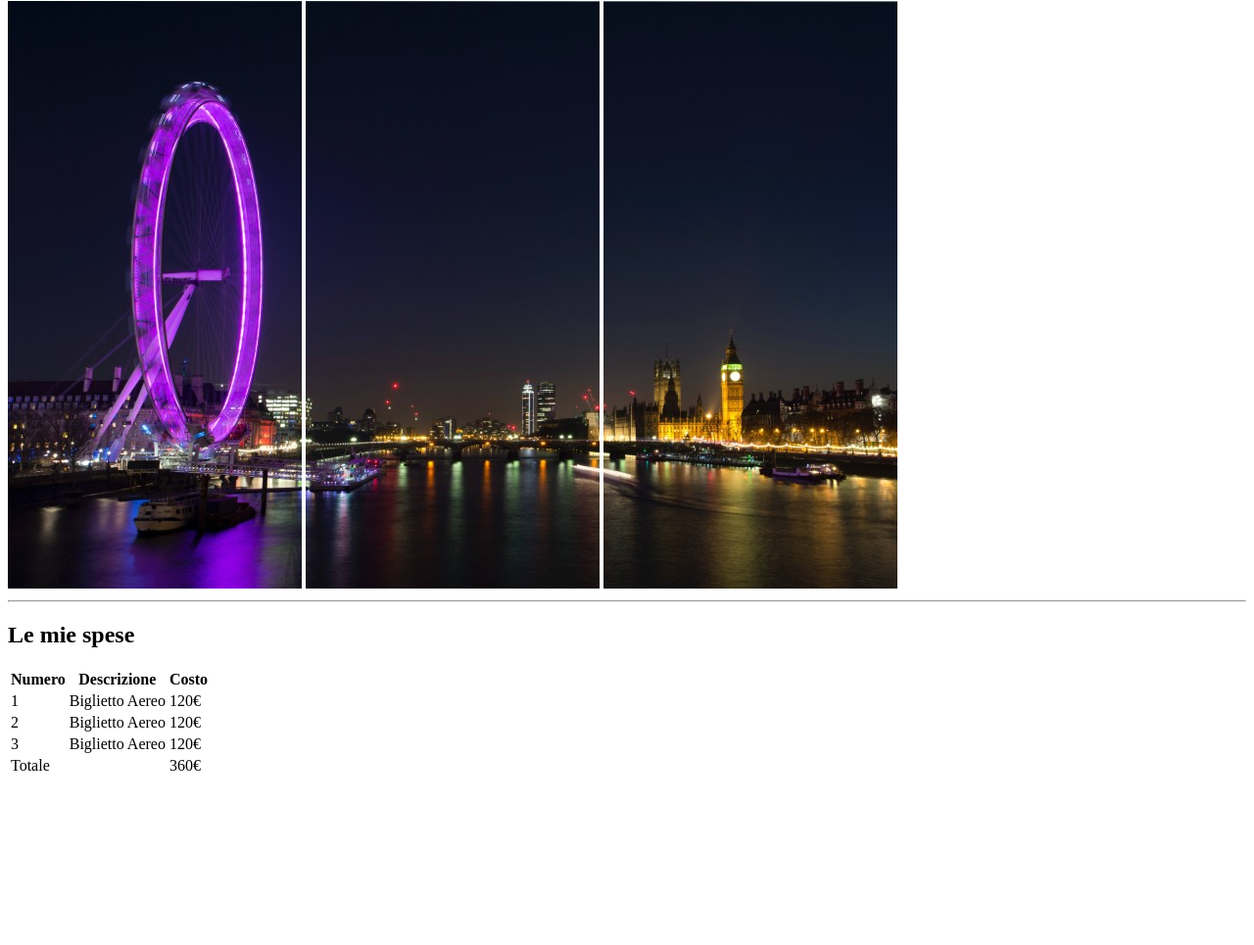
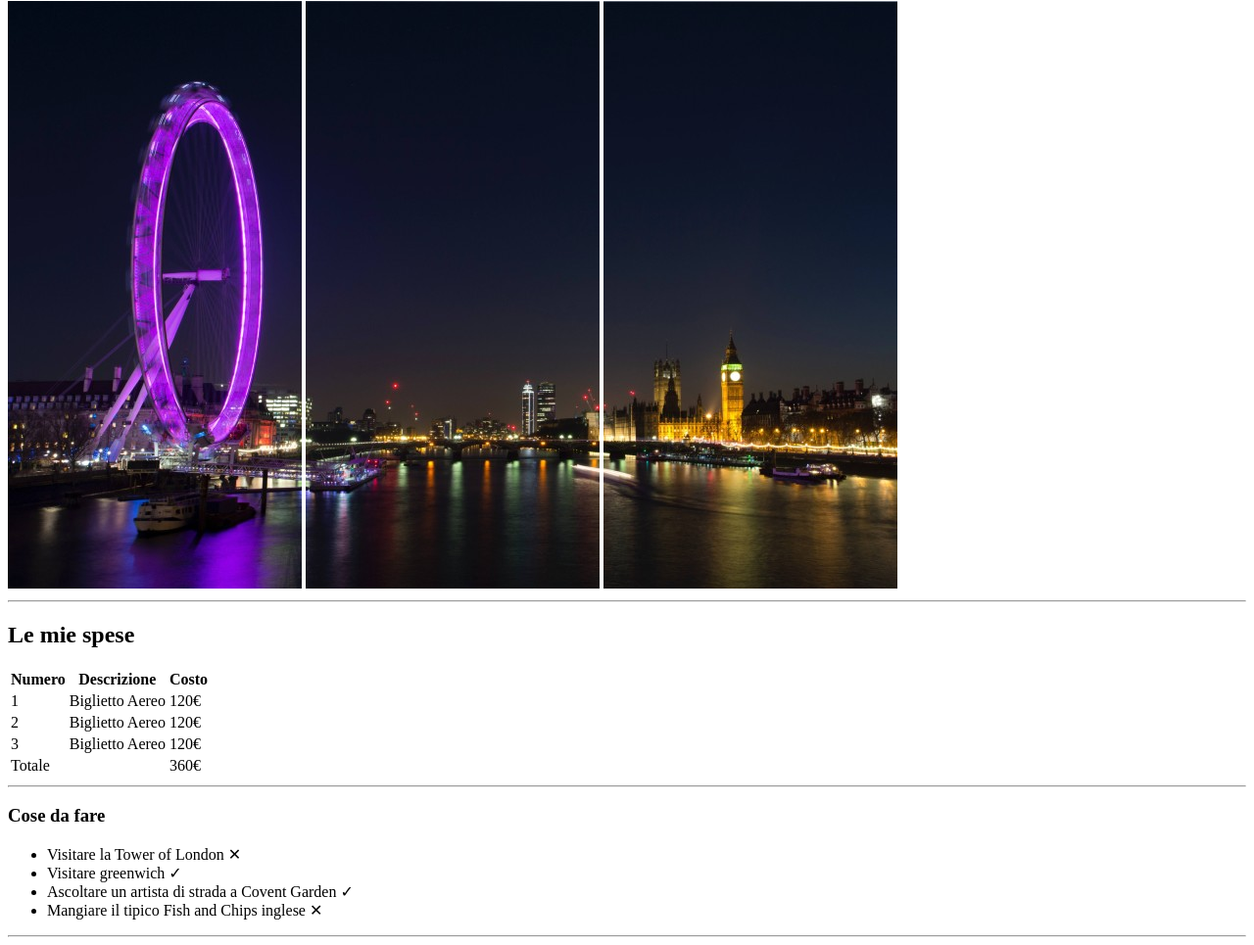
Before and after one commit to rebs-code/html-london-trip, a plain HTML site: page index.html in a window 1280 px wide. Shown: the part 79-1044 px from the top of the page at 98% size. Before the commit the page ends 881 px from the top, so only its background shows below. Drawn offline with Linux system fonts and the light colour scheme.

Commit message:
feat: added to do list

```diff
--- a/index.html
+++ b/index.html
@@ -48,6 +48,18 @@
               </tr>
             </tbody>
             </table>
+            <hr>
+    </div>
+
+    <div>
+        <h3>Cose da fare</h3>
+        <ul>
+            <li>Visitare la Tower of London &#x2715</li>
+            <li>Visitare greenwich &#x2713</li>
+            <li>Ascoltare un artista di strada a Covent Garden &#x2713</li>
+            <li>Mangiare il tipico Fish and Chips inglese &#x2715</li>
+        </ul>
+        <hr>
     </div>
 </body>
 </html>
```
